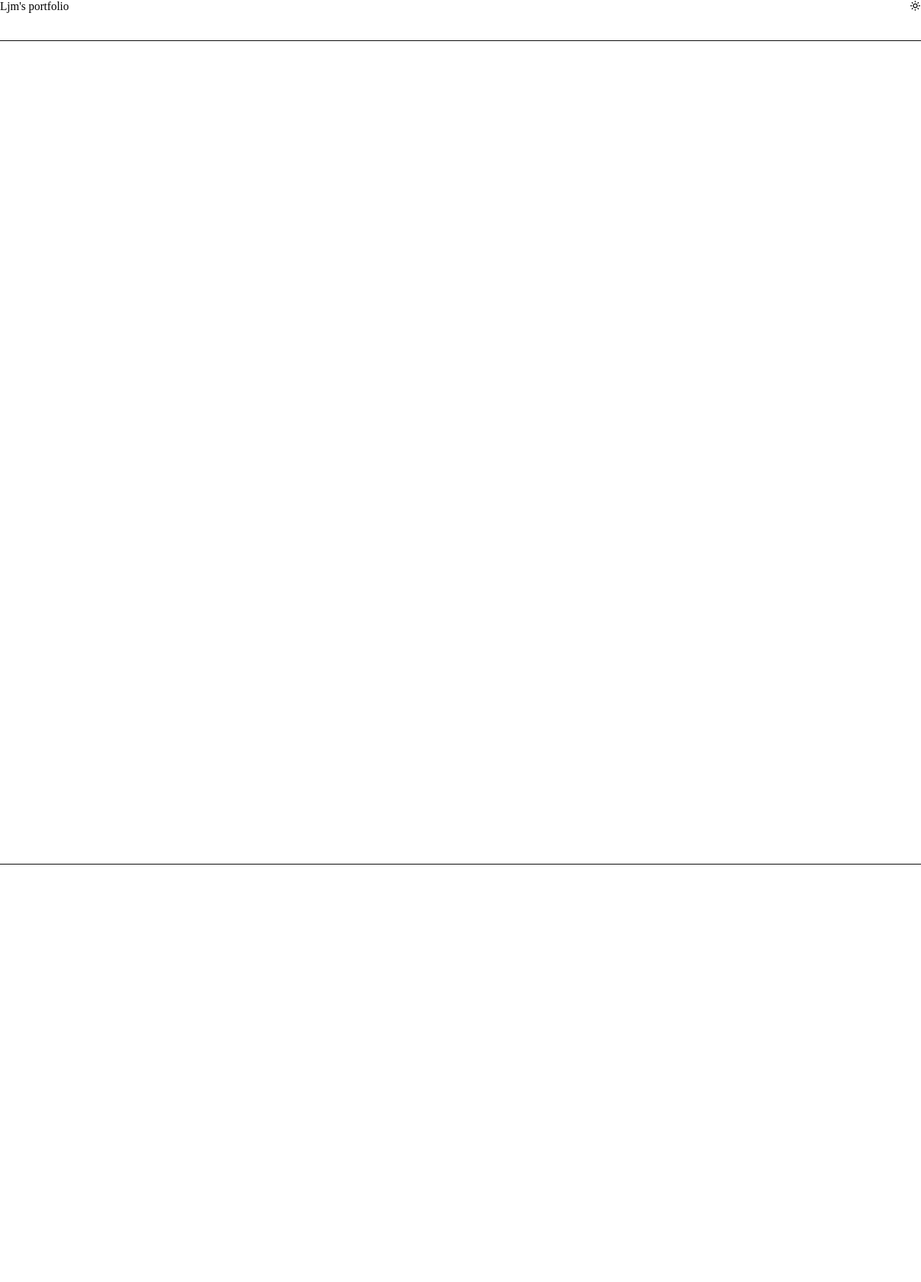
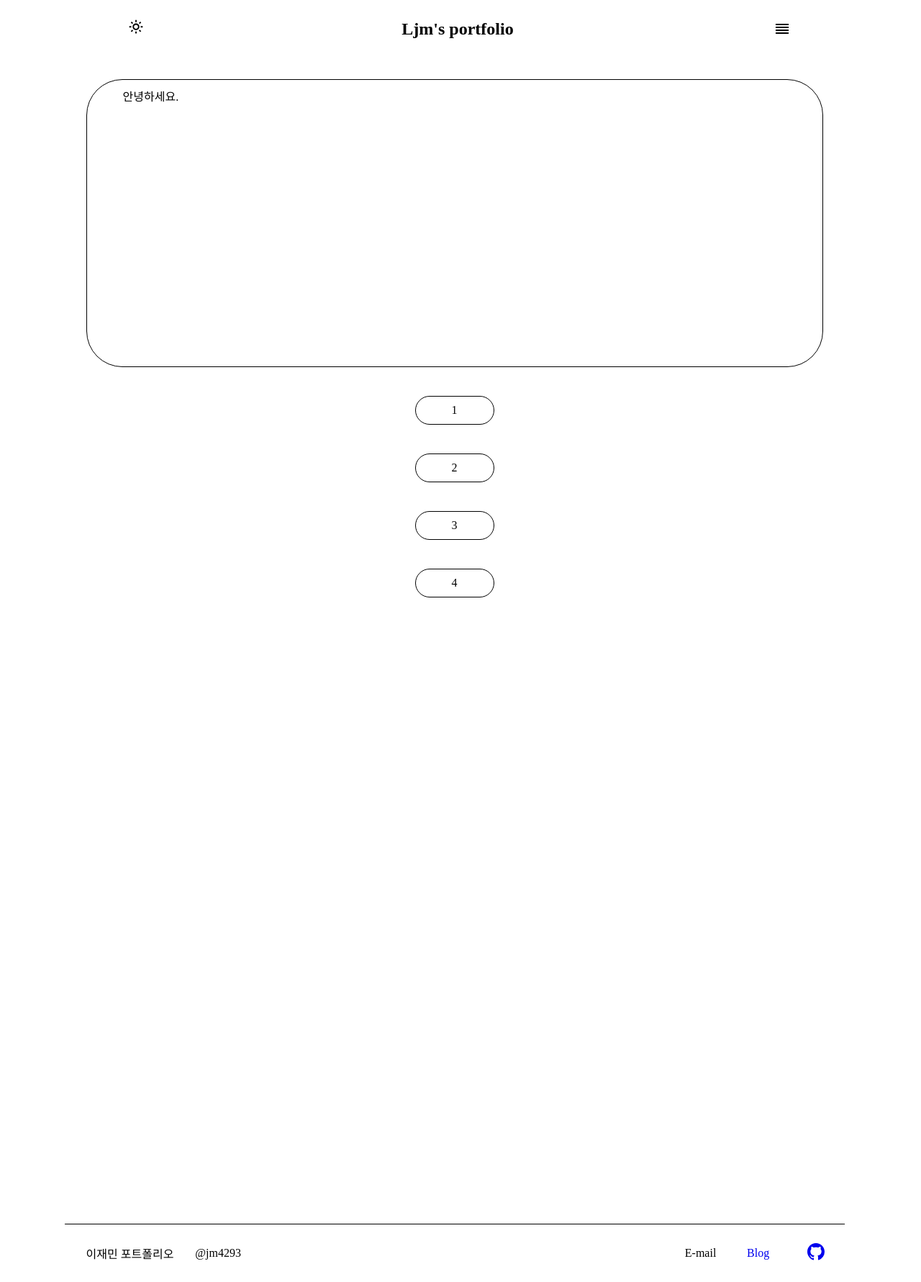
Before and after one commit to jm4293/portfolio, a React (Create React App) app: page / in a window 1280 px wide. Shown: the whole page at 72% size. Before the commit the page ends 1281 px from the top, so only its background shows below. Built offline with nearby package versions, Linux system fonts and the light colour scheme.

Commit message:
perf: 레이아웃 변경

```diff
--- a/src/App.js
+++ b/src/App.js
@@ -1,53 +1,48 @@
 import React, { useState } from "react";
-import styled, { ThemeProvider } from "styled-components";
-import GlobalStyle from "./components/GlobalStyle";
-import { darkTheme, lightTheme } from "./components/Theme";
-import { BiSun, BiMoon } from 'react-icons/bi';
+import styled from "styled-components";
+import { ThemeProvider } from "styled-components";      // 전역 styled component 설정
+import GlobalStyle from "./components/GlobalStyle";             // 전역 styled component 설정
+import { darkTheme, lightTheme } from "./components/Theme";     // 다크모드 색상 설정
+
+import ScrollProgress from "./components/ScrollProgress";
+import ModalSlide from "./components/ModalSlide";
+import ModalPopup from "./components/ModalPopup";
+import Header from "./components/Header";
+import Content from "./components/Content";
+import Footer from "./components/Footer";
 
 function App() {
-    const [isDarkMode, setIsDarkMode] = useState(false);
+    const [isDarkMode, setIsDarkMode] = useState(false);        // 다크모드 on off
+    const [isModalPopup, setIsModalPopup] = useState(false);    // 팝업 모달 on off
+    const [isModalSlide, setIsModalSlide] = useState(false);    // 팝업 모달 on off
 
     return (
-        <>
+        <Frame isModalSlide={isModalSlide}>
             <ThemeProvider theme={isDarkMode ? darkTheme : lightTheme}>
                 <GlobalStyle />
-                <>
-                    <Header>
-                        <div>Ljm's portfolio</div>
-                        <div style={{ flexGrow: "1" }}></div>
-                        <div onClick={() => setIsDarkMode(!isDarkMode)}>
-                            {isDarkMode ? <BiMoon /> : <BiSun />}
-                        </div>
-                    </Header>
-                    <Content>
-
-                    </Content>
-                    <Footer>
-
-                    </Footer>
-                </>
+                <Header isDarkMode={isDarkMode} setIsDarkMode={setIsDarkMode} isModalSlide={isModalSlide} setIsModalSlide={setIsModalSlide} />
+                <ScrollProgress />
+                <div style={{display: "flex"}}>
+                    {
+                        isModalSlide && <ModalSlide isModalSlide={isModalSlide} setIsModalSlide={setIsModalSlide} />
+                    }
+                    <div style={{position: "relative", left: "7%"}}>
+                        <Content isModalPopup={isModalPopup} setIsModalPopup={setIsModalPopup} />
+                        {
+                            isModalPopup && <ModalPopup isModalPopup={isModalPopup} setIsModalPopup={setIsModalPopup} />
+                        }
+                        <Footer />
+                    </div>
+                </div>
+                <GlobalStyle />
             </ThemeProvider>
-        </>
+        </Frame>
     );
 }
 
-const Header = styled.div`
-    position: fixed;
-    width: 100%;
-    height: 7vh;
-    border-bottom: ${props => props.theme.border};
-    display: flex;
-`;
-
-const Content = styled.div`
-    width: 100vw;
-    height: 150vh;
-`;
-
-const Footer = styled.div`
-    width: 100%;
-    height: 10vh;
-    border-top: ${props => props.theme.border}
+const Frame = styled.div`
+    position: relative;
+    right: ${props => props.isModalSlide ? 25 : 0}%;
 `;
 
 export default App;
--- /dev/null
+++ b/src/components/Content.jsx
@@ -0,0 +1,76 @@
+import React from "react";
+import styled from "styled-components";
+
+function Content({isModalPopup, setIsModalPopup}) {
+    return (
+        <Frame>
+            <Introduce>
+                안녕하세요.
+            </Introduce>
+            <BoxOne onClick={() => setIsModalPopup(!isModalPopup)}>1</BoxOne>
+            <BoxTwo onClick={() => setIsModalPopup(!isModalPopup)}>2</BoxTwo>
+            <BoxThree onClick={() => setIsModalPopup(!isModalPopup)}>3</BoxThree>
+            <BoxFour onClick={() => setIsModalPopup(!isModalPopup)}>4</BoxFour>
+        </Frame>
+    )
+}
+
+const Frame = styled.div`
+    /* border: 1px solid blue; */
+    margin: 10px;
+    height: 200vh;
+    background-color: ${props => props.theme.bgColor};
+    color: ${props => props.theme.color};
+    display: flex;
+    flex-direction: column;
+    align-items: center;
+
+`;
+
+const List = styled.div`
+    background-color: ${props => props.theme.ContentListbgColor};
+    color: ${props => props.theme.ContentListColor};
+    border-radius: 50px;
+    box-sizing: border-box;
+    padding: 10px 50px;
+    margin: 20px;
+`;
+
+const Introduce = styled(List)`
+    border: 1px solid black;
+    width: 80vw;
+    height: 50vh;
+`;
+
+const Box = styled(List)`
+    border: 1px solid black;
+    /* width: 200px; */
+    /* height: 20vh; */
+    cursor: pointer;
+
+    transform: scale(1);
+    transition: transform .5s;
+
+    &:hover{
+        transform: scale(1.1);
+        transition: transform .5s;
+    }
+`;
+
+const BoxOne = styled(Box)`
+
+`;
+
+const BoxTwo = styled(Box)`
+
+`;
+
+const BoxThree = styled(Box)`
+
+`;
+
+const BoxFour = styled(Box)`
+
+`;
+
+export default Content;
--- /dev/null
+++ b/src/components/Footer.jsx
@@ -0,0 +1,55 @@
+import React from "react";
+import styled from "styled-components";
+import { BsGithub } from "react-icons/bs"
+
+function Footer() {
+    return (
+        <Frame>
+            <div style={{margin: '0 30px'}}>이재민 포트폴리오</div>
+            <div>@jm4293</div>
+            <div style={{flexGrow: "1"}}></div>
+            <FooterIcon>
+                <FooterIconLink>E-mail</FooterIconLink>
+            </FooterIcon>
+            <FooterIcon>
+                <FooterIconLink href="https://velog.io/@jm4293">Blog</FooterIconLink>
+            </FooterIcon>
+            <FooterIcon>
+                <FooterIconLink href="https://github.com/jm4293"><FooterIconImgGithub /></FooterIconLink>
+            </FooterIcon>
+        </Frame>
+    )
+}
+
+const Frame = styled.div`
+    height: 10vh;
+    border-top: 1px solid ${props => props.theme.color};
+    display: flex;
+    justify-content: space-around;
+    align-items: center;
+`;
+
+const FooterIcon = styled.div`
+    cursor: pointer;
+    width: 80px;
+    text-align: center;
+    transform: scale(1);
+    transition: transform .5s;
+
+    &:hover{
+        transform: scale(1.2);
+        transition: transform .5s;
+    }
+`;
+
+const FooterIconLink = styled.a`
+    text-decoration: none;
+    color: ${props => props.theme.FooterIcon};
+`;
+
+const FooterIconImgGithub = styled(BsGithub)`
+    transform: scale(1.5);
+    color: ${props => props.theme.FooterIcon};
+`;
+
+export default Footer;
--- /dev/null
+++ b/src/components/Header.jsx
@@ -0,0 +1,70 @@
+import React, {useState, useCallback, useEffect} from "react";
+import styled from "styled-components";
+import { BiSun, BiMoon } from 'react-icons/bi';                 // 다크모드 아이콘 설정
+import ReorderIcon from '@mui/icons-material/Reorder';
+
+function Header({isDarkMode, setIsDarkMode, isModalSlide, setIsModalSlide}) {
+    const [scrollY, setScrollY] = useState(0);
+
+    const scroll = useCallback(() => {
+        const { scrollTop } = document.documentElement;
+        console.log(scrollTop)
+        setScrollY(scrollTop);
+    }, [])
+
+    useEffect(() => {
+        window.addEventListener('scroll', scroll, true);
+
+        return () => {
+            window.removeEventListener('scroll', scroll, true);
+        }
+    }, [scroll])
+
+    return (
+        <Frame>
+            <DarkModeIconStyled onClick={() => setIsDarkMode(!isDarkMode)}>
+                {isDarkMode ? <BiMoon /> : <BiSun />}
+            </DarkModeIconStyled>
+            <div style={{fontSize: '24px'}}>Ljm's portfolio</div>
+            <ReorderIconStyled onClick={() => setIsModalSlide(!isModalSlide)}/>
+        </Frame>
+    )
+}
+
+const Frame = styled.div`
+    position: sticky;
+    top: 0;
+    height: 10vh;
+    background-color: ${props => props.theme.bgColor};
+    color: ${props => props.theme.color};
+    display: flex;
+    justify-content: space-around;
+    align-items: center;
+    z-index: 100;
+    font-weight: 600;
+
+    @media screen and (max-width: 768px) {
+
+  }
+`;
+
+const DarkModeIconStyled = styled.div`
+    cursor: pointer;
+    transform: scale(1.4);
+
+    &:hover{
+        transform: scale(1.8);
+        transition: transform .5s;
+    }
+`;
+
+const ReorderIconStyled = styled(ReorderIcon)`
+    cursor: pointer;
+
+    &:hover{
+        transform: scale(1.2);
+        transition: transform .5s;
+    }
+`;
+
+export default Header;
--- a/src/index.js
+++ b/src/index.js
@@ -1,10 +1,13 @@
 import React from 'react';
 import ReactDOM from 'react-dom/client';
 import App from './App';
+import { BrowserRouter } from 'react-router-dom';
 
 const root = ReactDOM.createRoot(document.getElementById('root'));
 root.render(
   <React.StrictMode>
-    <App />
+    <BrowserRouter>
+      <App />
+    </BrowserRouter>
   </React.StrictMode>
 );
```
